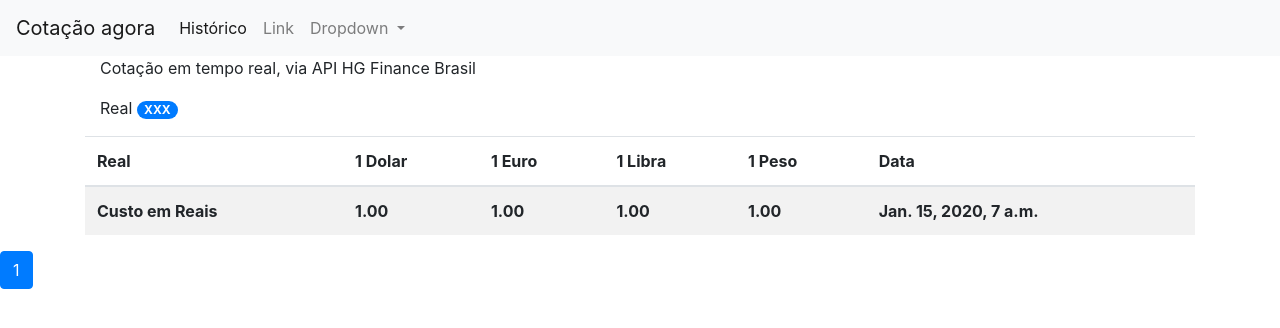
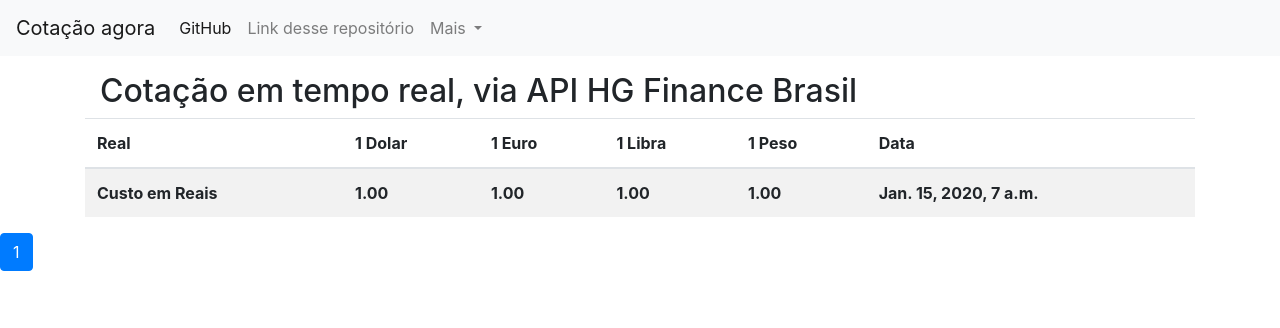
Before and after one commit to WellingtonMarinho13/Consumindo_API_HG_Brasil, a Django app: page /index/ in a window 1280 px wide. Shown: the top 328 px of the page. Run offline with Django 3.2, Linux system fonts and the light colour scheme; tables that the repository leaves empty hold one stand-in row (values such as "Sample post"); lists and menus that the app fills with data are empty; some libraries are stand-ins or nearby versions.

Commit message:
Reorganização de templates, usando método de parciais para melhor aproveitar código daqui para frente. Adicionado também pasta de statics para caso seja necessário usar CSS puro.

```diff
--- a/finances/templates/index.html
+++ b/finances/templates/index.html
@@ -5,8 +5,7 @@
 {% block content %}
 <div class="container">
     <div class="col-12">
-        <p>Cotação em tempo real, via API HG Finance Brasil</p>
-        <p>Real <span class="badge badge-pill badge-primary">XXX</span></p>
+        <p><h2>Cotação em tempo real, via API HG Finance Brasil</h2>
     </div>
     <table class="table table-striped">
         <thead>
@@ -23,11 +22,11 @@
             {% for moeda in moedas %}
             <tr>
                 <th scope="row">Custo em Reais</th>
-                <th scope="row">{{ moeda.dolar }}</th>
-                <th scope="row">{{ moeda.euro }}</th>
-                <th scope="row">{{ moeda.libra }}</th>
-                <th scope="row">{{ moeda.peso }}</th>
-                <th scope="row">{{ moeda.data }}</th>
+                <th class="dolar" scope="row">{{ moeda.dolar }}</th>
+                <th class="euro" scope="row">{{ moeda.euro }}</th>
+                <th class="libra" scope="row">{{ moeda.libra }}</th>
+                <th class="peso" scope="row">{{ moeda.peso }}</th>
+                <th class="data" scope="row">{{ moeda.data }}</th>
 
             </tr>
             {% endfor %}
--- a/hg_api/settings.py
+++ b/hg_api/settings.py
@@ -120,3 +120,8 @@ USE_TZ = True
 # https://docs.djangoproject.com/en/2.2/howto/static-files/
 
 STATIC_URL = '/static/'
+STATIC_ROOT = os.path.join('static')
+
+STATICFILES_DIRS = [
+    os.path.join(BASE_DIR, 'templates/static')
+]
--- a/finances/templates/base.html
+++ b/templates/base.html
@@ -1,17 +1,12 @@
+{% load static %}
+
 <!DOCTYPE html>
 <html lang="pt-br">
-<head>
-    <meta charset="UTF-8">
-    <meta name="viewport" content="width=device-width, initial-scale=1.0">
+{% include 'parciais/_head.html' %}
 
-  <title>API | {% block title %}{% endblock %}</title>
-    <link rel="stylesheet" href="https://stackpath.bootstrapcdn.com/bootstrap/4.1.3/css/bootstrap.min.css">
-</head>
 <body>
   {% include 'parciais/_nav.html' %}
     {% block content%}{% endblock%}
-
-
 
     <script src="https://code.jquery.com/jquery-3.3.1.slim.min.js"></script>
     <script src="https://cdnjs.cloudflare.com/ajax/libs/popper.js/1.14.3/umd/popper.min.js"></script>
--- /dev/null
+++ b/templates/parciais/_head.html
@@ -0,0 +1,9 @@
+{% load static %}
+<head>
+    <meta charset="UTF-8">
+    <meta name="viewport" content="width=device-width, initial-scale=1.0">
+
+  <title>API | {% block title %}{% endblock %}</title>
+    <link rel="stylesheet" href="https://stackpath.bootstrapcdn.com/bootstrap/4.1.3/css/bootstrap.min.css">
+    <link rel="stylesheet" href="{% static 'css/style.css' %}">
+</head>
--- a/finances/templates/parciais/_nav.html
+++ b/templates/parciais/_nav.html
@@ -8,14 +8,14 @@
     <div class="collapse navbar-collapse" id="conteudoNavbarSuportado">
       <ul class="navbar-nav mr-auto">
         <li class="nav-item active">
-          <a class="nav-link" href="#">Histórico<span class="sr-only">(página atual)</span></a>
+          <a class="nav-link" href="https://github.com/WellingtonMarinho13" target="_blank">GitHub<span class="sr-only"></span></a>
         </li>
         <li class="nav-item">
-          <a class="nav-link" href="#">Link</a>
+          <a class="nav-link" href="https://github.com/WellingtonMarinho13/Consumindo_API_HG_Brasil" target="_blank">Link desse repositório</a>
         </li>
         <li class="nav-item dropdown">
           <a class="nav-link dropdown-toggle" href="#" id="navbarDropdown" role="button" data-toggle="dropdown" aria-haspopup="true" aria-expanded="false">
-            Dropdown
+            Mais
           </a>
           <div class="dropdown-menu" aria-labelledby="navbarDropdown">
             <a class="dropdown-item" href="#">Weather</a>
```
Also changed, not shown: templates/static/css/style.css (added, +16 -0 lines), templates/parciais/_paginacao.html (renamed from finances/templates/parciais/_paginacao.html).
